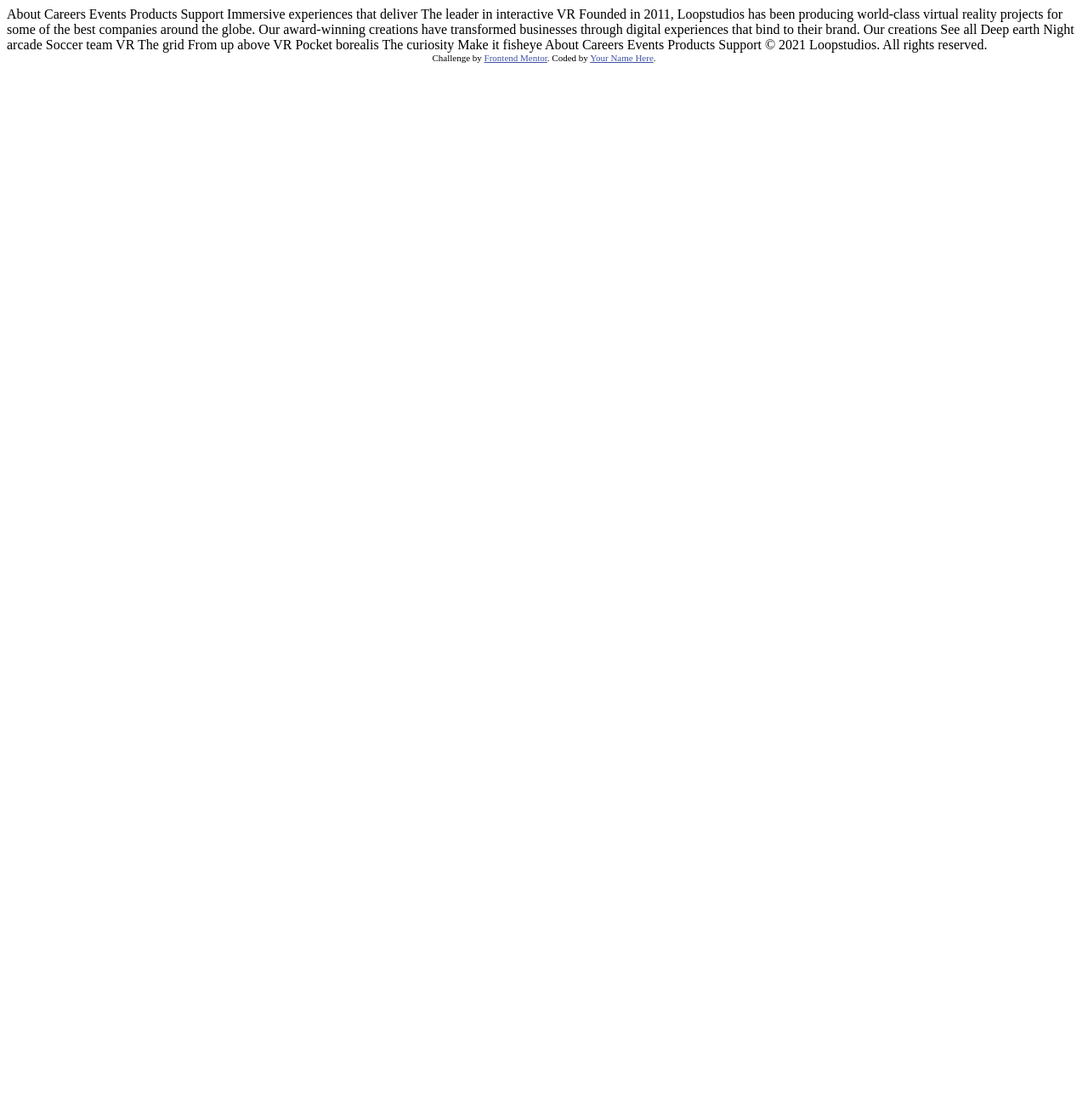
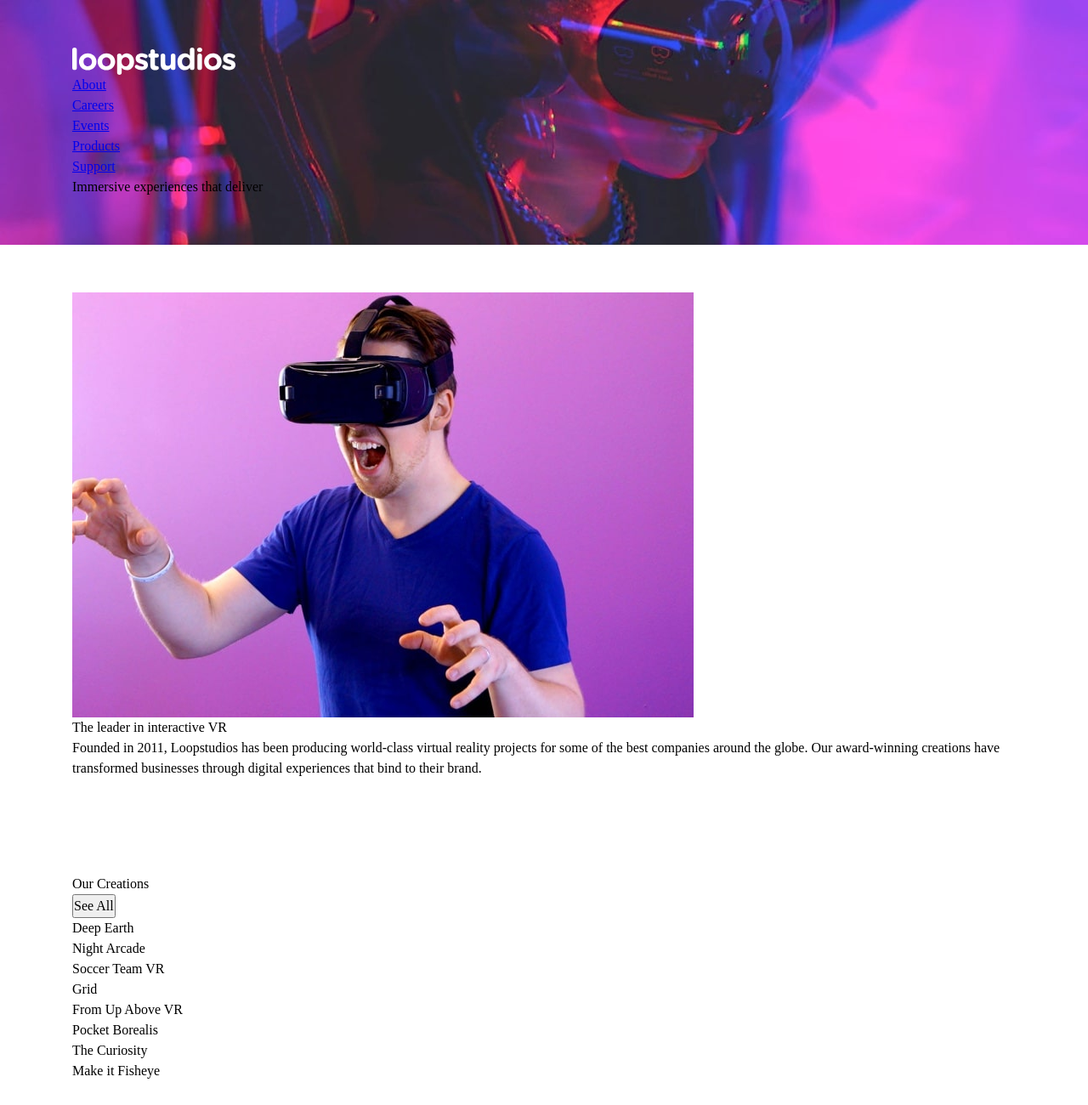
Before and after one commit to achrustowski/loopstudios-landing-page-main, a plain HTML site: page index.html in a window 1280 px wide. Shown: the top 1300 px of the page at 85% size. Before the commit the page ends 800 px from the top, so only its background shows below. Drawn offline with Linux system fonts and the light colour scheme.

Commit message:
css update

```diff
--- a/index.html
+++ b/index.html
@@ -1,59 +1,124 @@
 <!DOCTYPE html>
 <html lang="en">
-<head>
-  <meta charset="UTF-8">
-  <meta name="viewport" content="width=device-width, initial-scale=1.0"> <!-- displays site properly based on user's device -->
+  <head>
+    <meta charset="UTF-8" />
+    <meta name="viewport" content="width=device-width, initial-scale=1.0" />
+    <!-- displays site properly based on user's device -->
 
-  <link rel="icon" type="image/png" sizes="32x32" href="./images/favicon-32x32.png">
+    <link
+      rel="icon"
+      type="image/png"
+      sizes="32x32"
+      href="./images/favicon-32x32.png"
+    />
 
-  <title>Frontend Mentor | Loopstudios landing page</title>
+    <link rel="preconnect" href="https://fonts.googleapis.com" />
+    <link rel="preconnect" href="https://fonts.gstatic.com" crossorigin />
+    <link
+      href="https://fonts.googleapis.com/css2?family=Alata&family=Josefin+Sans:wght@300&display=swap"
+      rel="stylesheet"
+    />
 
-  <!-- Feel free to remove these styles or customise in your own stylesheet 👍 -->
-  <style>
-    .attribution { font-size: 11px; text-align: center; }
-    .attribution a { color: hsl(228, 45%, 44%); }
-  </style>
-</head>
-<body>
-  About
-  Careers
-  Events
-  Products
-  Support
+    <link rel="stylesheet" href="style.css" />
 
-  Immersive experiences that deliver
+    <title>Frontend Mentor | Loopstudios landing page</title>
+  </head>
+  <body>
+    <section class="bg-img-intro">
+      <div class="container intro">
+        <header class="primary-header">
+          <img src="./images/logo.svg" alt="" />
+          <ul role="list" class="primary-nav-list">
+            <li><a href="#">About</a></li>
+            <li><a href="#">Careers</a></li>
+            <li><a href="#">Events</a></li>
+            <li><a href="#">Products</a></li>
+            <li><a href="#">Support</a></li>
+          </ul>
+        </header>
+        <div class="intro-title">
+          <h1>Immersive experiences that deliver</h1>
+        </div>
+      </div>
+    </section>
 
-  The leader in interactive VR
+    <section>
+      <div class="container interactive">
+        <div class="interactive-img">
+          <img src="./images/desktop/image-interactive.jpg" alt="" />
+        </div>
+        <div class="interactive-text">
+          <h2>The leader in interactive VR</h2>
+          <p>
+            Founded in 2011, Loopstudios has been producing world-class virtual
+            reality projects for some of the best companies around the globe.
+            Our award-winning creations have transformed businesses through
+            digital experiences that bind to their brand.
+          </p>
+        </div>
+      </div>
+    </section>
 
-  Founded in 2011, Loopstudios has been producing world-class virtual reality
-  projects for some of the best companies around the globe. Our award-winning
-  creations have transformed businesses through digital experiences that bind
-  to their brand.
+    <section>
+      <div class="container grid-container">
+        <div class="grid-title">
+          <h1>Our Creations</h1>
+          <button>See All</button>
+        </div>
+        <div class="grid-elements-container">
+          <div class="grid-element 1-1">
+            <h3>Deep Earth</h3>
+          </div>
+          <div class="grid-element 1-2">
+            <h3>Night Arcade</h3>
+          </div>
+          <div class="grid-element 1-3">
+            <h3>Soccer Team VR</h3>
+          </div>
+          <div class="grid-element 1-4">
+            <h3>Grid</h3>
+          </div>
+          <div class="grid-element 2-1">
+            <h3>From Up Above VR</h3>
+          </div>
+          <div class="grid-element 2-2">
+            <h3>Pocket Borealis</h3>
+          </div>
+          <div class="grid-element 2-3">
+            <h3>The Curiosity</h3>
+          </div>
+          <div class="grid-element 2-4">
+            <h3>Make it Fisheye</h3>
+          </div>
+        </div>
+      </div>
+    </section>
 
-  Our creations
-
-  See all
-
-  Deep earth
-  Night arcade
-  Soccer team VR
-  The grid
-  From up above VR
-  Pocket borealis
-  The curiosity
-  Make it fisheye
-
-  About
-  Careers
-  Events
-  Products
-  Support
-
-  © 2021 Loopstudios. All rights reserved.
-
-  <div class="attribution">
-    Challenge by <a href="https://www.frontendmentor.io?ref=challenge" target="_blank">Frontend Mentor</a>.
-    Coded by <a href="#">Your Name Here</a>.
-  </div>
-</body>
+    <footer>
+      <div class="container primary-footer">
+        <div class="primary-footer-logo-socials">
+          <img src="./images/logo.svg" alt="" />
+          <div>
+            <img src="./images/icon-facebook.svg" alt="" /><img
+              src="./images/icon-twitter.svg"
+              alt=""
+            /><img src="./images/icon-pinterest.svg" alt="" /><img
+              src="./images/icon-instagram.svg"
+              alt=""
+            />
+          </div>
+        </div>
+        <div class="primary-footer-nav">
+          <ul role="list" class="primary-footer-nav-list">
+            <li><a href="#">About</a></li>
+            <li><a href="#">Careers</a></li>
+            <li><a href="#">Events</a></li>
+            <li><a href="#">Products</a></li>
+            <li><a href="#">Support</a></li>
+          </ul>
+          <h4>© 2021 Loopstudios. All rights reserved.</h4>
+        </div>
+      </div>
+    </footer>
+  </body>
 </html>
--- /dev/null
+++ b/style.css
@@ -0,0 +1,152 @@
+:root {
+  --clr-primary-100: hsl(0, 0%, 100%);
+  --clr-primary-200: hsl(0, 0%, 55%);
+  --clr-primary-300: hsl(0, 0%, 41%);
+  --clr-primary-400: hsl(0, 0%, 0%);
+
+  --ff-primary: Josefin Sans, sans-serif;
+  --ff-secondary: Alata, sans-serif;
+
+  --fw-primary-regular: 400;
+  --fw-secondary-regular: 300;
+
+  --fs-100: 0.5rem;
+  --fs-200: 0.75rem;
+  --fs-300: 0.9375rem;
+  --fs-400: 1.5rem;
+  --fs-500: 2rem;
+  --fs-600: 3rem;
+  --fs-700: 4.5rem;
+}
+
+/* Box sizing rules */
+*,
+*::before,
+*::after {
+  box-sizing: border-box;
+}
+
+/* Remove default margin */
+* {
+  margin: 0;
+  padding: 0;
+  font: inherit;
+}
+
+/* Remove list styles on ul, ol elements with a list role, which suggests default styling will be removed */
+ul[role="list"],
+ol[role="list"] {
+  list-style: none;
+}
+
+/* Set core root defaults */
+html:focus-within {
+  scroll-behavior: smooth;
+}
+
+html,
+body {
+  height: 100%;
+}
+
+/* Set core body defaults */
+body {
+  text-rendering: optimizeSpeed;
+  line-height: 1.5;
+}
+
+/* A elements that don't have a class get default styles */
+a:not([class]) {
+  text-decoration-skip-ink: auto;
+}
+
+/* Make images easier to work with */
+img,
+picture,
+svg {
+  max-width: 100%;
+  display: block;
+  object-fit: cover;
+}
+
+/* Remove all animations, transitions and smooth scroll for people that prefer not to see them */
+@media (prefers-reduced-motion: reduce) {
+  html:focus-within {
+    scroll-behavior: auto;
+  }
+
+  *,
+  *::before,
+  *::after {
+    animation-duration: 0.01ms !important;
+    animation-iteration-count: 1 !important;
+    transition-duration: 0.01ms !important;
+    scroll-behavior: auto !important;
+  }
+}
+
+/* Custom variables */
+.clr-primary-100 {
+  color: var(--clr-primary-100);
+}
+.clr-primary-200 {
+  color: var(--clr-primary-200);
+}
+.clr-primary-300 {
+  color: var(--clr-primary-300);
+}
+.clr-primary-400 {
+  color: var(--clr-primary-400);
+}
+
+.ff-primary {
+  font-family: var(--ff-primary);
+}
+.ff-secondary {
+  font-family: var(--ff-secondary);
+}
+
+.fw-primary-regular {
+  font-weight: var(--fw-primary-regular);
+}
+.fw-secondary-regular {
+  font-weight: var(--fw-secondary-regular);
+}
+
+.fs-100 {
+  font-size: var(--fs-100);
+}
+.fs-200 {
+  font-size: var(--fs-200);
+}
+.fs-300 {
+  font-size: var(--fs-300);
+}
+.fs-400 {
+  font-size: var(--fs-400);
+}
+.fs-500 {
+  font-size: var(--fs-500);
+}
+.fs-600 {
+  font-size: var(--fs-600);
+}
+.fs-700 {
+  font-size: var(--fs-700);
+}
+
+/* Bg-img */
+.bg-img-intro {
+  background: url(./images/desktop/image-hero.jpg);
+}
+
+/* General styling */
+.container {
+  position: relative;
+  --max-width: 1110px;
+  --container-padding: 2rem;
+
+  width: min(var(--max-width), 100% - (var(--container-padding) * 2));
+  margin-inline: auto;
+  padding-block: 3.5rem;
+}
```
